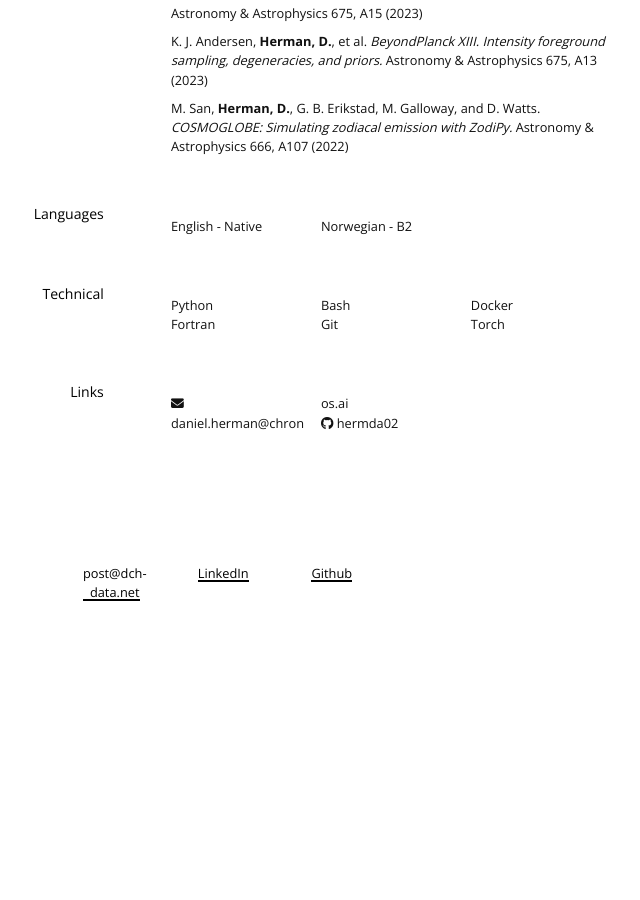
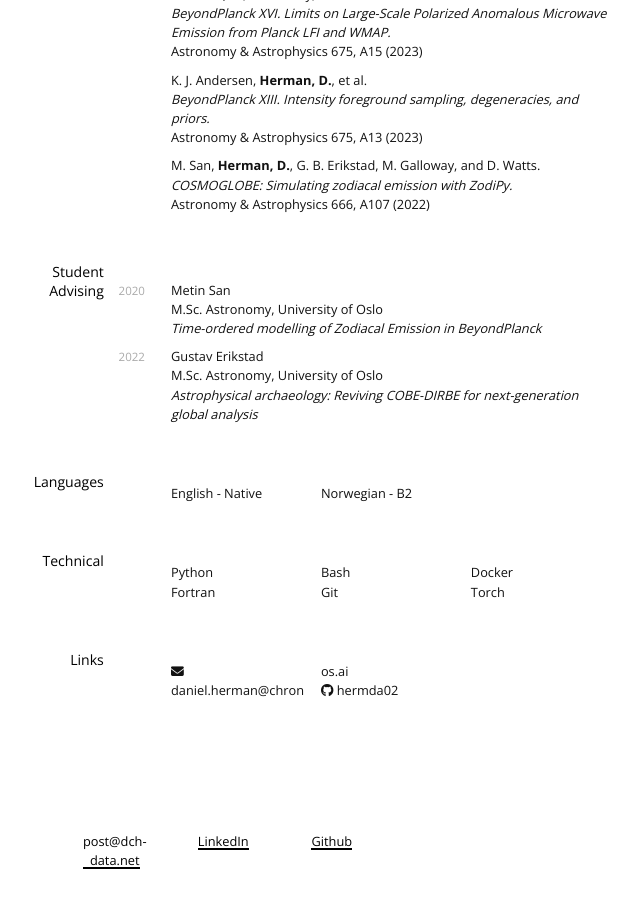
Before and after one commit to hermda02/hermda02.github.io, a Jekyll site: the page built from resume.md, in a window 1280 px wide and 900 px high, scrolled down 607 px. Shown: the whole window, without its empty margins (301-941 px from the left). Built offline with Jekyll 4.4.1, drawn with Linux system fonts in a browser that asks for light colours; nearby versions of some CDN libraries; some web fonts are replaced; before the commit the page ends 1239 px from its top, so only the background shows below that.

Commit message:
Feat: update resume

```diff
--- a/resume.md
+++ b/resume.md
@@ -28,14 +28,25 @@ Thermal Dust Emission in the Microwave Frequency Range
 __B.A. Mathematics, Physics, Luther College__
 
 ## Selected Publications
-__Herman, D.__, R. A. Watson, et al. *BeyondPlanck V. Minimal ADC Corrections for Planck LFI.*
+__Herman, D.__, R. A. Watson, et al.<br /> *BeyondPlanck V. Minimal ADC Corrections for Planck LFI.*<br />
 Astronomy & Astrophysics 675, A5 (2023)
 
-__Herman, D.__, B. Hensley, et al. *BeyondPlanck XVI. Limits on Large-Scale Polarized Anomalous Microwave Emission from Planck LFI and WMAP.* Astronomy & Astrophysics 675, A15 (2023)
+__Herman, D.__, B. Hensley, et al.<br /> *BeyondPlanck XVI. Limits on Large-Scale Polarized Anomalous Microwave Emission from Planck LFI and WMAP.*<br /> Astronomy & Astrophysics 675, A15 (2023)
 
-K. J. Andersen, __Herman, D.__, et al. *BeyondPlanck XIII. Intensity foreground sampling, degeneracies, and priors.* Astronomy & Astrophysics 675, A13 (2023)
+K. J. Andersen, __Herman, D.__, et al.<br /> *BeyondPlanck XIII. Intensity foreground sampling, degeneracies, and priors.*<br /> Astronomy & Astrophysics 675, A13 (2023)
 
-M. San, __Herman, D.__, G. B. Erikstad, M. Galloway, and D. Watts. *COSMOGLOBE: Simulating zodiacal emission with ZodiPy.* Astronomy & Astrophysics 666, A107 (2022)
+M. San, __Herman, D.__, G. B. Erikstad, M. Galloway, and D. Watts.<br /> *COSMOGLOBE: Simulating zodiacal emission with ZodiPy.*<br /> Astronomy & Astrophysics 666, A107 (2022)
+
+## Student Advising
+`2020`
+Metin San\
+M.Sc. Astronomy, University of Oslo<br />
+*Time-ordered modelling of Zodiacal Emission in BeyondPlanck*
+
+`2022`
+Gustav Erikstad\
+M.Sc. Astronomy, University of Oslo<br />
+*Astrophysical archaeology: Reviving COBE-DIRBE for next-generation global analysis*
 
 ## Languages
 * English - Native
```
